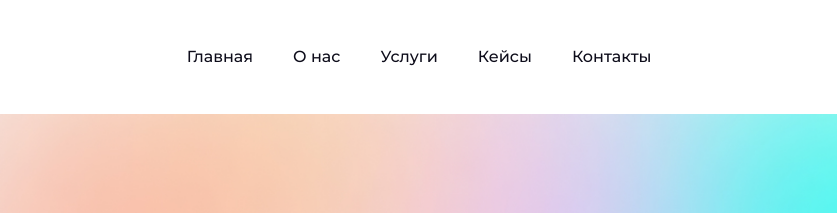
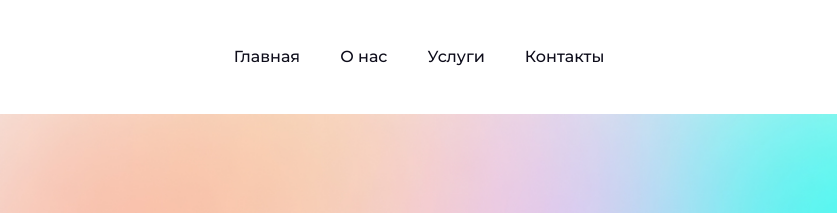
Before and after one commit to qivesite/qive, a plain HTML site: page index.html in a window 1280 px wide. Shown: the top 213 px of the page, 172-1009 px from the left. Drawn offline with Linux system fonts and the light colour scheme.

Commit message:
Update index.html

```diff
--- a/index.html
+++ b/index.html
@@ -60,7 +60,6 @@
                                 <li class="nav-item"><a class="nav-link" href="index.html">Главная</a></li>
                                 <li class="nav-item"><a class="nav-link" href="#about-us">О нас</a></li>
                                 <li class="nav-item"><a class="nav-link" href="#our-services">Услуги</a></li>
-                                <li class="nav-item"><a class="nav-link" href="/portfolio">Кейсы</a></li>
 
                                 <li class="nav-item"><a class="nav-link" href="#contacts">Контакты</a></li>
 
```
